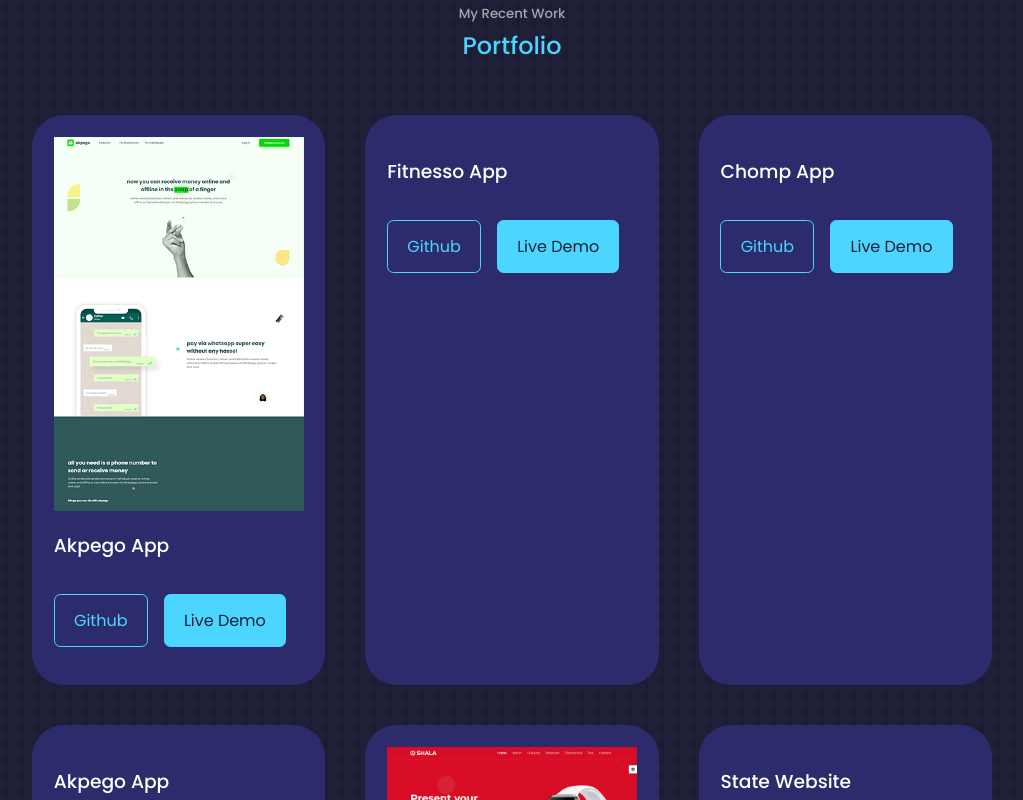
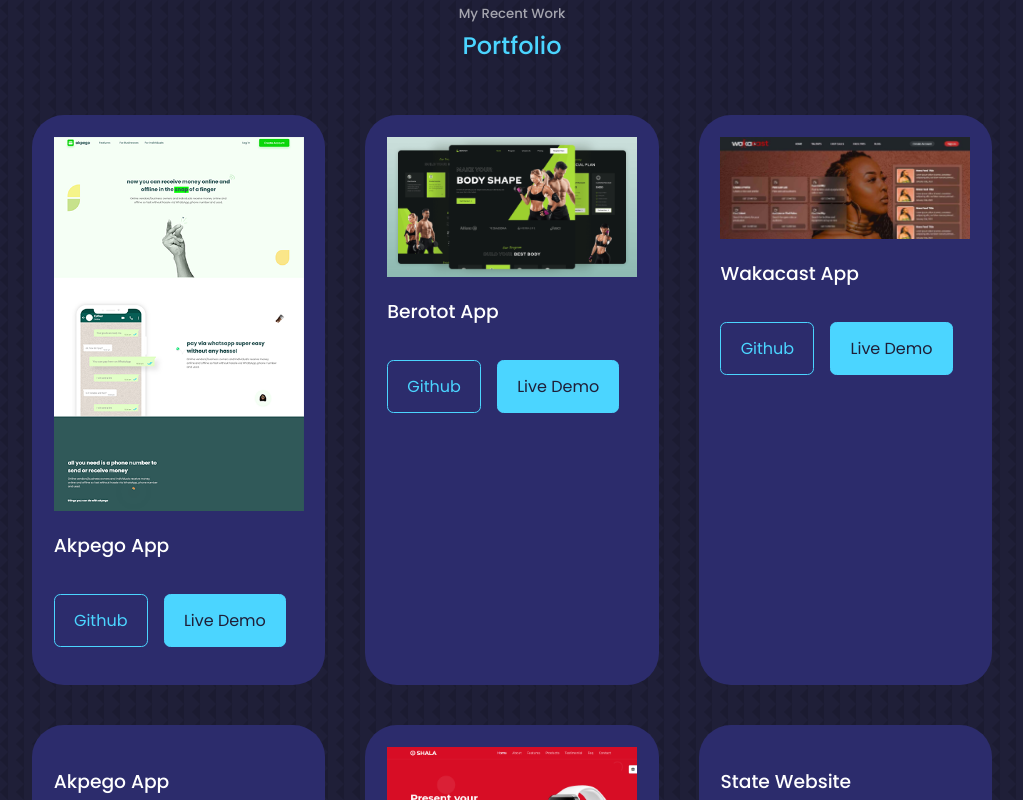
Before and after one commit to Davidorji93/portfolio, a React (Create React App) app: page / in a window 1280 px wide. Shown: the part 3280-4080 px from the top of the page, without its empty margins (128-1151 px from the left). Built offline with nearby package versions, Linux system fonts and the light colour scheme.

Commit message:
add portfolio items

```diff
--- a/src/components/contact/Contact.jsx
+++ b/src/components/contact/Contact.jsx
@@ -45,7 +45,7 @@ const Contact = () => {
     </div>
     <form ref={form} onSubmit={sendEmail}>
       <input type="text" name='name' placeholder='Your Full Name' required />
-      <input type="email" name="email" placeholder='YourEmail Address' required />
+      <input type="email" name="email" placeholder='Your Email Address' required />
       <textarea name="message" rows="10" placeholder='Your Message' required></textarea>
       <button type="submit" className='btn btn-primary'>Send Message </button>
 
--- a/src/components/portfolio/Portfolio.jsx
+++ b/src/components/portfolio/Portfolio.jsx
@@ -1,6 +1,8 @@
 import React from 'react'
 import './styles.css'
 import IMG from '../../assets/akpego.png'
+import IMG2 from '../../assets/preview.png'
+import IMG3 from '../../assets/home.jpeg'
 import IMG6 from '../../assets/page.png'
 
 const Portfolio = () => {
@@ -24,23 +26,23 @@ const Portfolio = () => {
 
   <article className="portfolio__item">
     <div className="portfolio__item-img">
-
+      <img src={IMG2} alt="" />
     </div>
-    <h3>Fitnesso App</h3>
+    <h3>Berotot App</h3>
     <div className="portfolio__item-cta">
-    <a href="https://github.com/Davidorji93/FitnessoApp-Frontend" target="_blank" className='btn' rel="noreferrer">Github</a>
-    <a href="https://fitnessoapp1.web.app/"  target="_blank" className='btn btn-primary' rel="noreferrer">Live Demo</a>
+    <a href="https://github.com/Davidorji93/BEROTOT" target="_blank" className='btn' rel="noreferrer">Github</a>
+    <a href="https://berotot-app.netlify.app/"  target="_blank" className='btn btn-primary' rel="noreferrer">Live Demo</a>
     </div>
   </article>
 
   <article className="portfolio__item">
     <div className="portfolio__item-img">
-
+      <img src={IMG3} alt="" />
     </div>
-    <h3>Chomp App</h3>
+    <h3>Wakacast App</h3>
     <div className="portfolio__item-cta">
-    <a href="https://github.com/Davidorji93/ChompApp-frontend" target="_blank" className='btn' rel="noreferrer">Github</a>
-    <a href="https://62bb0ae2e58d5017d4aef0b1--vocal-semolina-7cc3dd.netlify.app/"  target="_blank" className='btn btn-primary' rel="noreferrer">Live Demo</a>
+    <a href="https://github.com/Wakacast/wakacast-web" target="_blank" className='btn' rel="noreferrer">Github</a>
+    <a href="https://www.wakacast.com/"  target="_blank" className='btn btn-primary' rel="noreferrer">Live Demo</a>
     </div>
   </article>
 
```
Also changed, not shown: src/assets/home.jpeg (added), src/assets/preview.png (added).
